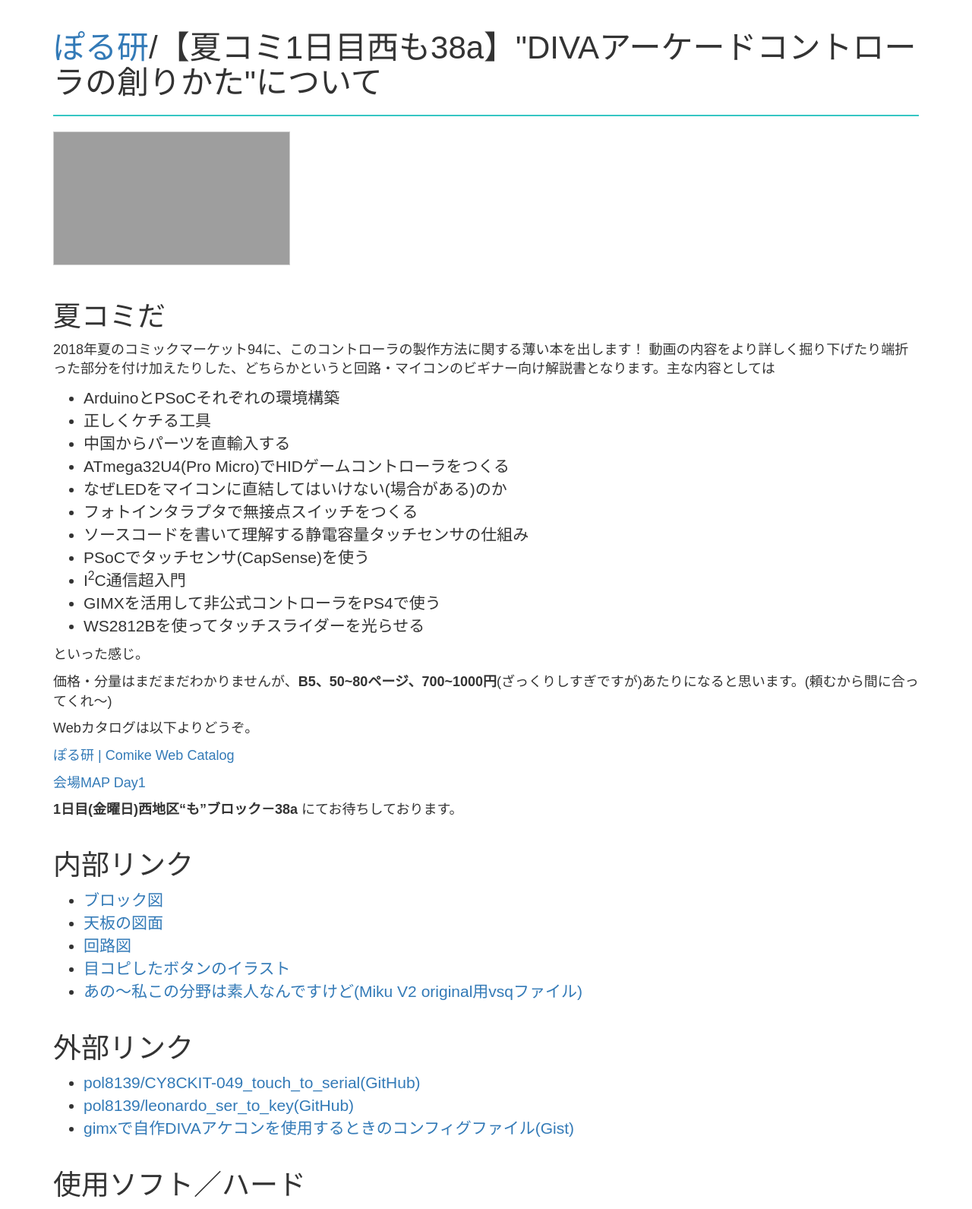
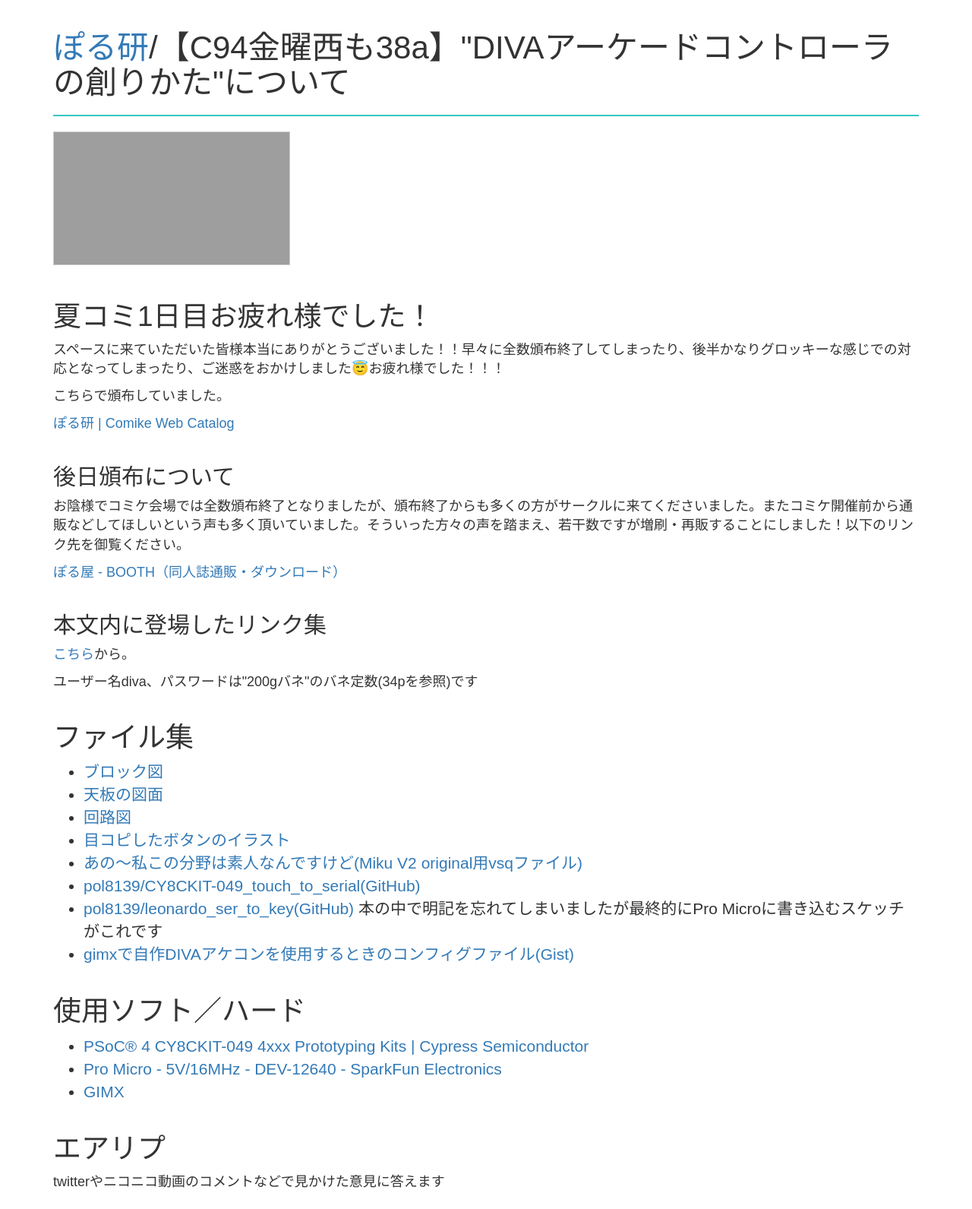
Before and after one commit to pol8139/pol8139.github.io, a plain HTML site: page diva/index.html in a window 1280 px wide. Shown: the top 1591 px of the page at 76% size. Drawn offline with nearby package versions, Linux system fonts and the light colour scheme; grey boxes are pictures that could not be loaded.

Commit message:
Thank you for coming to my circle at C94

```diff
--- a/diva/index.html
+++ b/diva/index.html
@@ -4,7 +4,7 @@
 		<meta charset="utf-8">
 		<meta http-equiv="X-UA-Compatible" content="IE=edge">
 		<meta name="viewport" content="width=device-width, initial-scale=1">
-		<title>【夏コミ1日目西も38a】"DIVAアーケードコントローラの創りかた"について</title>
+		<title>【C94金曜西も38a】"DIVAアーケードコントローラの創りかた"について</title>
 		<link href="../css/bootstrap.min.css" rel="stylesheet">
 		<link href="../css/main.css" rel="stylesheet">
 		<!--[if lt IE 9]>
@@ -15,41 +15,42 @@
 		<meta name="twitter:card" content="summary" />
 		<meta name="twitter:site" content="@PoL8139" />
 		<meta property="og:url" content="http://pol.dip.jp/diva/" />
-		<meta property="og:title" content="【夏コミ1日目西も38a】"DIVAアーケードコントローラの創りかた"について" />
-		<meta property="og:description" content="2018年夏のコミックマーケット94に、このコントローラの制作方法に関する薄い本を出します！" />
-		<meta property="og:image" content="http://pol.dip.jp/diva/DSC_0385.jpg" />
+		<meta property="og:title" content="【C94金曜西も38a】"DIVAアーケードコントローラの創りかた"について" />
+		<meta property="og:description" content="2018年夏のコミックマーケット94に、このコントローラの制作方法に関する薄い本を出しました！" />
+		<meta property="og:image" content="http://pol.dip.jp/diva/hyoushi_thumb.png" />
 	</head>
 	<body>
 		<div class="container">
 			<div class="backgroundImageTransparent">
 				<div class="page-header">
-					<h1><a href="../">ぽる研</a>/【夏コミ1日目西も38a】"DIVAアーケードコントローラの創りかた"について</h1>
+					<h1><a href="../">ぽる研</a>/【C94金曜西も38a】"DIVAアーケードコントローラの創りかた"について</h1>
 				</div>
 				<p>
 					<iframe width="312" height="176" src="https://ext.nicovideo.jp/thumb/sm32448697" scrolling="no" style="border:solid 1px #ccc;" frameborder="0"><a href="http://www.nicovideo.jp/watch/sm32448697">【スライダー付】DIVAアーケードコントローラの創りかた【DIVA FT】</a></iframe>
 				</p>
-				<h2>夏コミだ</h2>
-					<p>2018年夏のコミックマーケット94に、このコントローラの製作方法に関する薄い本を出します！ 動画の内容をより詳しく掘り下げたり端折った部分を付け加えたりした、どちらかというと回路・マイコンのビギナー向け解説書となります。<!--作れてしまう人は動画の内容だけでできてしまいますし...-->主な内容としては</p>
+				<!--<h2>夏コミだ</h2>
+					<p>2018年夏のコミックマーケット94に、このコントローラの製作方法に関する薄い本を出します！ 動画の内容をより詳しく掘り下げたり端折った部分を付け加えたりした、どちらかというと回路・マイコンのビギナー向け解説書となります。主な内容としては</p>
 					<ul>
-						<li>ArduinoとPSoCそれぞれの環境構築</li>
-						<li>正しくケチる工具</li>
-						<li>中国からパーツを直輸入する</li>
-						<li>ATmega32U4(Pro Micro)でHIDゲームコントローラをつくる</li>
-						<li>なぜLEDをマイコンに直結してはいけない(場合がある)のか</li>
-						<li>フォトインタラプタで無接点スイッチをつくる</li>
-						<li>ソースコードを書いて理解する静電容量タッチセンサの仕組み</li>
-						<li>PSoCでタッチセンサ(CapSense)を使う</li>
-						<li>I<sup>2</sup>C通信超入門</li>
-						<li>GIMXを活用して非公式コントローラをPS4で使う</li>
-						<li>WS2812Bを使ってタッチスライダーを光らせる</li>
+						<li>正しくケチる工具</li><li>海外通販</li><li>環境構築について(Pro Micro, PSoC 4200 Prototyping Kit)</li><li>Pro MicroによるHIDゲームパッド</li><li>大きな4つの丸いボタン~無接点スイッチを添えて~</li><li>ボタンの重さとバネ定数</li><li>ボタンを光らせる~順方向電圧降下~</li><li>実際に作って理解する静電容量タッチセンサの仕組み</li><li>静電容量と過渡応答</li><li>PSoCでタッチセンサを動作させる</li><li>WS2812Bでタッチスライダーを光らせる</li><li>GIMXでHIDコントローラをPS4に認識させる</li><li>製作例</li><li>実機を自宅で動作させるには?</li>
 					</ul>
 					<p>といった感じ。</p>
-					<p>価格・分量はまだまだわかりませんが、<strong>B5、50~80ページ、700~1000円</strong>(ざっくりしすぎですが)あたりになると思います。(頼むから間に合ってくれ～)</p>
+					<p><strong>B5、70ページ、1000円</strong>の予定です。</p>
 					<p>Webカタログは以下よりどうぞ。</p>
 					<p><a href='https://webcatalog-free.circle.ms/Circle/13936553' target='_blank'>ぽる研 | Comike Web Catalog</a></p>
 					<p><a href='https://webcatalog-free.circle.ms/Map#13936553/day=Day1/hall=w12/scale=1' target='_blank'>会場MAP Day1</a></p>
 					<p><strong>1日目(金曜日)西地区“も”ブロック－38a</strong> にてお待ちしております。</p>
-				<h2>内部リンク</h2>
+					<p>通販・委託・電子書籍のお問い合わせを多く頂いていますが、夏コミ終了後、書籍が余った場合はboothで通販しようと思います。万一余らなかった場合もpdf版だけは出そうと思います。</p>-->
+				<h2>夏コミ1日目お疲れ様でした！</h2>
+					<p>スペースに来ていただいた皆様本当にありがとうございました！！早々に全数頒布終了してしまったり、後半かなりグロッキーな感じでの対応となってしまったり、ご迷惑をおかけしました😇お疲れ様でした！！！</p>
+					<p>こちらで頒布していました。</p>
+					<p><a href='https://webcatalog-free.circle.ms/Circle/13936553' target='_blank'>ぽる研 | Comike Web Catalog</a></p>
+					<h3>後日頒布について</h3>
+						<p>お陰様でコミケ会場では全数頒布終了となりましたが、頒布終了からも多くの方がサークルに来てくださいました。またコミケ開催前から通販などしてほしいという声も多く頂いていました。そういった方々の声を踏まえ、若干数ですが増刷・再販することにしました！以下のリンク先を御覧ください。</p>
+						<p><a href='https://pol.booth.pm/' target='_blank'>ぽる屋 - BOOTH（同人誌通販・ダウンロード）</a></p>
+					<h3>本文内に登場したリンク集</h3>
+						<p><a href='links'>こちら</a>から。</p>
+						<p>ユーザー名diva、パスワードは"200gバネ"のバネ定数(34pを参照)です</p>
+				<h2>ファイル集</h2>
 				<p>
 					<ul>
 						<li><a href="diva_block.png">ブロック図</a></li>
@@ -57,13 +58,8 @@
 						<li><a href="diva_kairo.emf">回路図</a></li>
 						<li><a href="buttons.pdf">目コピしたボタンのイラスト</a></li>
 						<li><a href="shirouto.vsq">あの～私この分野は素人なんですけど(Miku V2 original用vsqファイル)</a></li>
-					</ul>
-				</p>
-				<h2>外部リンク</h2>
-				<p>
-					<ul>
 						<li><a href="https://github.com/pol8139/CY8CKIT-049_touch_to_serial" target="_blank">pol8139/CY8CKIT-049_touch_to_serial(GitHub)</a></li>
-						<li><a href="https://github.com/pol8139/leonardo_ser_to_key" target="_blank">pol8139/leonardo_ser_to_key(GitHub)</a></li>
+						<li><a href="https://github.com/pol8139/leonardo_ser_to_key" target="_blank">pol8139/leonardo_ser_to_key(GitHub)</a> 本の中で明記を忘れてしまいましたが最終的にPro Microに書き込むスケッチがこれです</li>
 						<li><a href="https://gist.github.com/pol8139/fc1f50838f59283ac1af2f2c1345a168" target="_blank">gimxで自作DIVAアケコンを使用するときのコンフィグファイル(Gist)</a></li>
 					</ul>
 				</p>
@@ -86,7 +82,7 @@
 				<h3>作りたいが何から始めたらいいかわからない</h3>
 				<p>動画内に出てきたわからない単語を全部google検索します。(todo: おすすめの本の紹介)</p>
 				<h3>なぜ指と銅箔の間にプラ板が挟まってるのにタッチ検出できてるの?</h3>
-				<p>静電容量方式によるタッチセンサなので必ずしも導体と人体が接触する必要はないのです。(ちゃんと説明したいけど時間ないなあ)</p>
+				<p>静電容量方式によるタッチセンサなので必ずしも導体と人体が接触する必要はないのです。(詳しくは新刊を...)</p>
 				<footer>
 				<p>
 					<a href="../">../</a>
--- /dev/null
+++ b/diva/links/index.html
@@ -0,0 +1,56 @@
+<!DOCTYPE html>
+<html lang="ja">
+	<head>
+		<meta charset="utf-8">
+		<meta http-equiv="X-UA-Compatible" content="IE=edge">
+		<meta name="viewport" content="width=device-width, initial-scale=1">
+		<title>リンク集</title>
+		<link href="../../css/bootstrap.min.css" rel="stylesheet">
+		<link href="../../css/main.css" rel="stylesheet">
+		<!--[if lt IE 9]>
+			<script src="https://oss.maxcdn.com/html5shiv/3.7.3/html5shiv.min.js"></script>
+			<script src="https://oss.maxcdn.com/respond/1.4.2/respond.min.js"></script>
+		<![endif]-->
+		<script src="https://ajax.googleapis.com/ajax/libs/jquery/1.12.4/jquery.min.js"></script>
+	</head>
+	<body>
+		<div class="container">
+			<div class="backgroundImageTransparent">
+				<div class="page-header">
+					<h1><a href="../../">ぽる研</a>/<a href="../">DIVA</a>/リンク集</h1>
+				</div>
+				<p>
+					<ul>
+						<li><a href='https://www.ebay.com/itm/332404254762' target='_blank'>eBayの互換ボタン</a></li>
+						<li><a href='http://www.sanwa-d.co.jp/product/web_c/index.html' target='_blank'>OBSA-LHSXF, OBSA-100UMQ</a></li>
+						<li><a href='https://www.arduino.cc/en/Main/Software' target='_blank'>Arduino - Software</a></li>
+						<li><a href='https://github.com/NicoHood/HID' target='_blank'>NicoHood/HID: Bring enhanced HID functions to your Arduino!</a></li>
+						<li><a href='https://www.microsoft.com/ja-jp/download/details.aspx?id=26368' target='_blank'>Download Microsoft Visual C++ 2008 Service Pack 1 再頒布可能パッケージ MFC のセキュリティ更新プログラム from Official Microsoft Download Center</a></li>
+						<li><a href='http://japan.cypress.com/products/psoc-creator-integrated-design-environment-ide' target='_blank'>PSoC® Creator™ Integrated Design Environment (IDE)</a></li>
+						<li><a href='http://www.cypress.com/documentation/software-and-drivers/usb-serial-software-development-kit' target='_blank'>USB-Serial Software Development Kit</a></li>
+						<li><a href='http://japan.cypress.com/documentation/development-kitsboards/psoc-4-cy8ckit-049-4xxx-prototyping-kits' target='_blank'>PSoC® 4 CY8CKIT-049 4xxx Prototyping Kits</a></li>
+						<li><a href='https://item.rakuten.co.jp/sanwadenshi/ilumb_217/' target='_blank'>【楽天市場】照光式押しボタン用スプリング　10個入り1セット 【OBSA-SP】：三和電子</a></li>
+						<li><a href='http://ww1.microchip.com/downloads/en/DeviceDoc/Atmel-7766-8-bit-AVR-ATmega16U4-32U4_Datasheet.pdf' target='_blank'> ATmega16U4/ATmega32U4 8-bit Microcontroller with 16/32K bytes of ISP Flash and USB Controller DATASHEET</a></li>
+						<li><a href='http://toshiba.semicon-storage.com/jp/product/linear/detail.TD62783APG.html' target='_blank'>TD62783APG | 汎用リニアIC | 東芝 半導体＆ストレージ製品</a></li>
+						<li><a href='https://www.jstage.jst.go.jp/article/jsmbe1963/11/3/11_3_207/_pdf' target='_blank'>病院とME機器との安全対策(2)</a></li>
+						<li><a href='https://www.youtube.com/playlist?list=PLIOkqhZiy83Ff72Shqu5uh50Zkq0sC_Lb' target='_blank'>PSoC 4 Prototyping Kit 101 - YouTube</a></li>
+						<li><a href='http://japan.cypress.com/documentation/application-notes/an79953-getting-started-psoc-4' target='_blank'>AN79953 - Getting Started with PSoC® 4</a></li>
+						<li><a href='http://japan.cypress.com/documentation/application-notes/an64846-getting-started-capsense' target='_blank'>AN64846 - Getting Started with CapSense®</a></li>
+						<li><a href='http://japan.cypress.com/documentation/application-notes/an85951-psoc-4-and-psoc-6-mcu-capsense-design-guide' target='_blank'>AN85951 - PSoC® 4 and PSoC® 6 MCU CapSense® Design Guide</a></li>
+						<li><a href='https://github.com/pol8139/CY8CKIT-049_touch_to_serial' target='_blank'>pol8139/CY8CKIT-049_touch_to_serial: CY8CKIT-049(PSoC 4200 Prototyping Kit)で多数のタッチセンサを構成し、触った手がどのように動いているかなどを送信する。</a></li>
+						<li><a href='https://gimx.fr/wiki/index.php?title=Main_Page' target='_blank'>GIMX</a></li>
+						<li><a href='https://gimx.fr/wiki/index.php?title=Guide&platform=ps4&connectiontype=USB&ostype=windows&device=Pad' target='_blank'>Guide - GIMX</a></li>
+						<li><a href='https://gist.github.com/pol8139/b45cab3076d4c8f9225bbc5ec26424a6' target='_blank'>gimxで自作DIVAアケコンを使用するときのコンフィグファイル(Windows用)</a></li>
+					</ul>
+				</p>
+				<footer>
+				<p>
+					<a href="../">../</a>
+				</p>
+				</footer>
+			</div>
+		</div>
+		<!-- <script src="https://ajax.googleapis.com/ajax/libs/jquery/1.12.4/jquery.min.js"></script> -->
+		<!-- <script src="js/bootstrap.min.js"></script> -->
+	</body>
+</html>
```
Also changed, not shown: index.html (+4 -3 lines), works/index.html (+1 -1 lines), diva/hyoushi_thumb.png (added).
